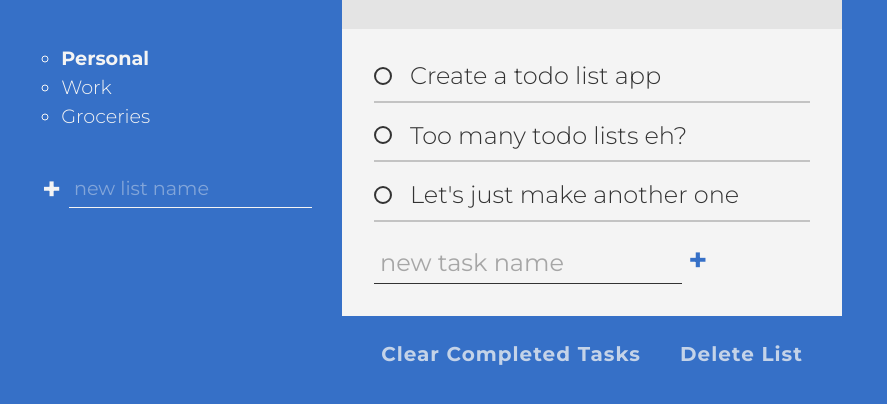
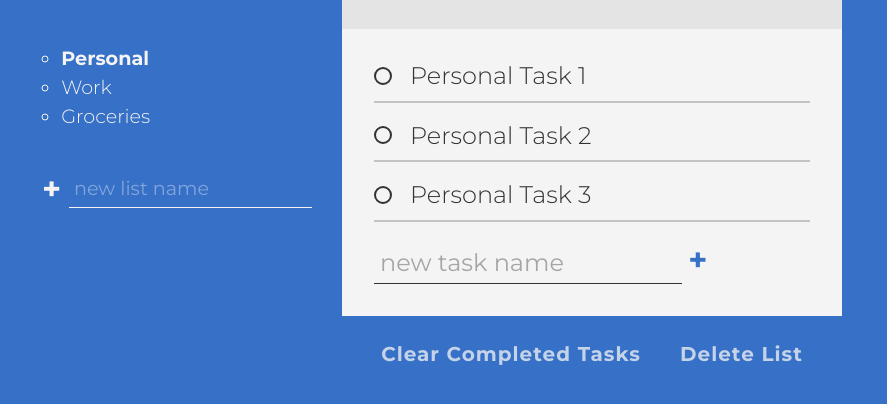
Before and after one commit to Hack-Weekly/crimson-eagle-todo-list, a plain HTML site: page index.html in a window 1280 px wide. Both pictures are taken after a click on the item "Personal". Shown: the part 228-632 px from the top of the page, without its empty margins (198-1085 px from the left). Drawn offline with nearby package versions, Linux system fonts and the light colour scheme.

Commit message:
Populate TasksView when list name is clicked

```diff
--- a/index.html
+++ b/index.html
@@ -48,7 +48,7 @@
     </div>
 
     <div class="todo-body">
-
+      <div class="todo-tasks">
         <div class="task">
           <input type="checkbox" id="task-1" />
           <label for="task-1"><span class="custom-checkbox"></span>Create a todo list app</label>
@@ -62,6 +62,7 @@
         <div class="task">
           <input type="checkbox" id="task-3" />
           <label for="task-3"><span class="custom-checkbox"></span>Let's just make another one</label>
+        </div>
       </div>
 
       <div class="create-new-task">
--- a/index.js
+++ b/index.js
@@ -17,9 +17,11 @@ const data = {
   "groceries": ["Groceries Task 1", "Groceries Task 2", "Groceries Task 3"]
 };
 let selectedList = 'Personal'
-let activeList = data.personal;
+let activeTasks = data.personal;
 
 // Initialize App
+
+// Initialize ListView
 const taskLists = qs(".task-list");
 const populateListOfLists = function()
 {
@@ -31,12 +33,26 @@ const populateListOfLists = function()
     taskLists.innerHTML += `<li class='list-name ${myClass}'>${list} </li>`;
   });
 };
-const populateActiveList = function()
+
+
+// Initialize TaskView
+const listTitle = qs(".todo-title");
+const tasks = qs(".todo-tasks")
+const populateActiveTasks = function()
 {
-
+  listTitle.innerText = selectedList;
+  tasks.innerHTML = "";
+  activeTasks.forEach((task,key) => {
+    tasks.innerHTML += `
+    <div class="task">
+      <input type="checkbox" id="task-${key+1}" />
+      <label for="task-2">
+        <span class="custom-checkbox"></span>${task}</label>
+    </div>`
+  })
 }
 populateListOfLists();
-populateActiveList();
+populateActiveTasks();
 
 // Add New List
 
@@ -63,15 +79,16 @@ addListBtn.addEventListener("click", function()
 // Switch Active List
 const lists = qsa(".list-name");
 
+
 const removeActiveClassFromListName = function(){
   lists.forEach(list => {
     list.classList.remove("active-list");
   })
 }
 
-const switchActiveList = function()
+const switchActiveTasks = function()
 {
-  activeList = data[selectedList];
+  activeTasks = data[selectedList];
 }
 
 lists.forEach(list =>{
@@ -79,6 +96,7 @@ lists.forEach(list =>{
     removeActiveClassFromListName();
     e.target.classList.add("active-list");
     selectedList = e.target.innerHTML.trim();
-    switchActiveList(e);
+    switchActiveTasks();
+    populateActiveTasks();
   })
 })
--- a/main.css
+++ b/main.css
@@ -137,6 +137,7 @@ body {
 
 .todo-title {
   margin: 0 1em 0 0;
+  text-transform: capitalize;
 }
 
 .task-count {
```
Lines whose indentation alone changed are shown as unchanged.
